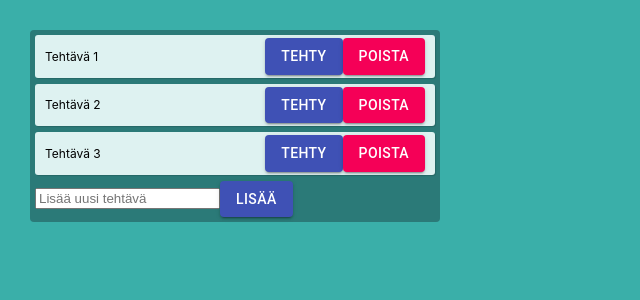
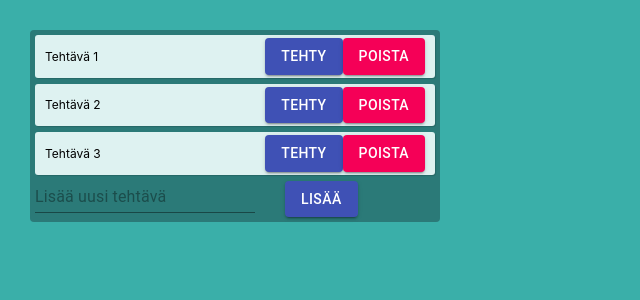
Before and after one commit to samuvartiainen/react-todo-app, a React (Create React App) app: page / in a window 1280 px wide. Shown: the top 300 px of the page, without its empty margins (0-640 px from the left). Built offline with nearby package versions, Linux system fonts and the light colour scheme.

Commit message:
added material-ui to buttons and textfield

```diff
--- a/src/App.css
+++ b/src/App.css
@@ -61,3 +61,7 @@
   align-items: center;
   justify-content: space-between;
 }
+
+.form Button {
+  margin-left: 30px;
+}
--- a/src/App.js
+++ b/src/App.js
@@ -2,6 +2,7 @@
 import logo from "./logo.svg";
 import "./App.css";
 import Button from '@material-ui/core/Button';
+import TextField from '@material-ui/core/TextField';
 
 function Todo({ todo, index, completeTodo, removeTodo }) {
   return (
@@ -33,8 +34,9 @@
   };
 
   return (
+    <div className="form">
     <form onSubmit={handleSubmit}>
-      <input
+        <TextField
           type="text"
           className="input"
           placeholder="Lisää uusi tehtävä"
@@ -43,6 +45,7 @@
         />
       <Button variant="contained" color="primary" type="submit">Lisää</Button>
     </form>
+    </div>
   );
 }
 function App() {
```
Lines whose indentation alone changed are shown as unchanged.
